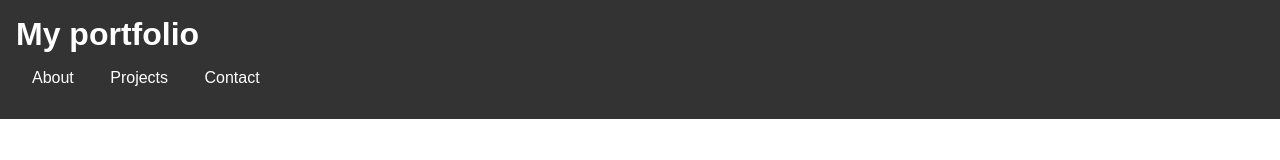
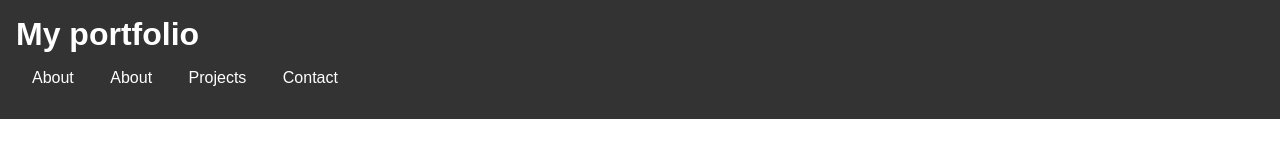
Before and after one commit to Unravel2802/portfolio_website, a React (Create React App) app: page / in a window 1280 px wide. Shown: the top 160 px of the page. Built offline with nearby package versions, Linux system fonts and the light colour scheme.

Commit message:
Update header

```diff
--- a/src/components/Header.js
+++ b/src/components/Header.js
@@ -7,6 +7,7 @@ const Header = () => {
             <nav>
                 <ul>
                     <li><a href={'#about'}> About </a></li>
+                    <li><a href={'#experience'}> About </a></li>
                     <li><a href={'#projects'}> Projects </a></li>
                     <li><a href={'#contact'}> Contact </a></li>
                 </ul>
```
